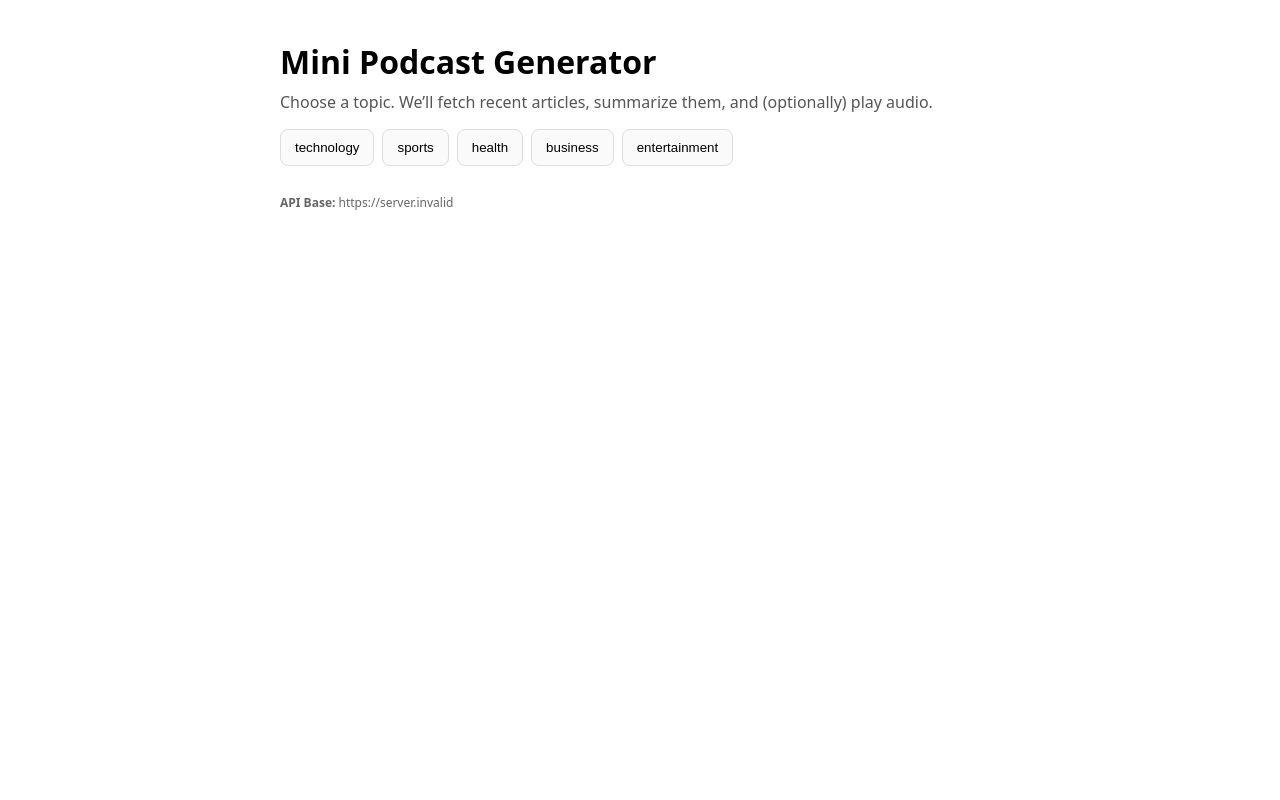
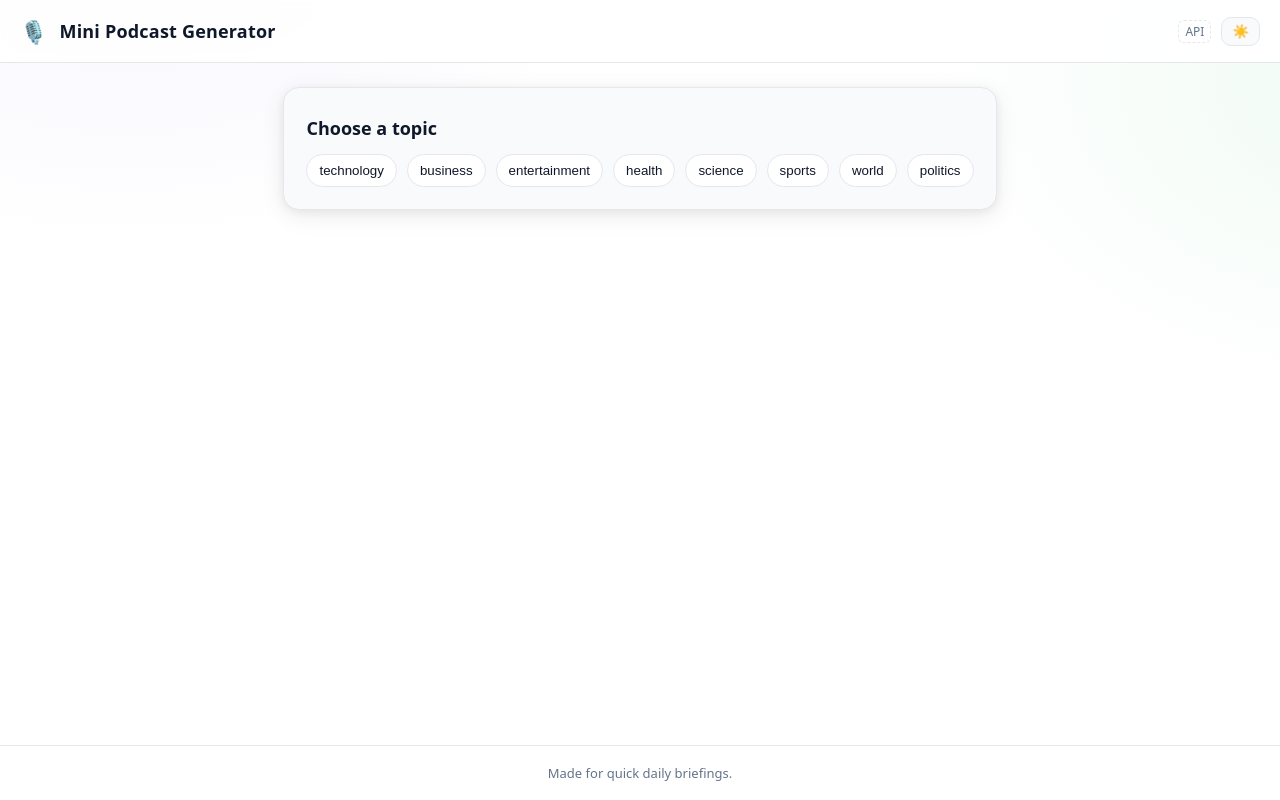
Before and after one commit to letch-source/news-podcast-app-frontend, a React (Create React App) app: page / in a window 1280 px wide. Built offline with nearby package versions, Linux system fonts and the light colour scheme; no server answers.

Commit message:
Polished UI: layout, dark mode, spinner, a11y

```diff
--- a/src/App.css
+++ b/src/App.css
@@ -1,38 +1,159 @@
-.App {
-  text-align: center;
+:root {
+  --bg: #ffffff;
+  --bg-elev: #f8fafc;
+  --text: #0f172a;
+  --muted: #64748b;
+  --border: #e5e7eb;
+  --accent: #2563eb;
+  --accent-2: #1d4ed8;
+  --error-bg: #fee2e2;
+  --error-text: #991b1b;
+  --shadow: 0 6px 24px rgba(0,0,0,0.08), 0 2px 8px rgba(0,0,0,0.06);
 }
 
-.App-logo {
-  height: 40vmin;
-  pointer-events: none;
+:root[data-theme="dark"] {
+  --bg: #0b1020;
+  --bg-elev: #121a30;
+  --text: #e5e7eb;
+  --muted: #94a3b8;
+  --border: #26304a;
+  --accent: #60a5fa;
+  --accent-2: #3b82f6;
+  --error-bg: #3a0d0d;
+  --error-text: #fecaca;
+  --shadow: 0 8px 28px rgba(0,0,0,0.45), 0 2px 10px rgba(0,0,0,0.35);
 }
 
-@media (prefers-reduced-motion: no-preference) {
-  .App-logo {
-    animation: App-logo-spin infinite 20s linear;
-  }
+* { box-sizing: border-box; }
+html, body, #root { height: 100%; }
+body {
+  margin: 0;
+  font-family: system-ui, -apple-system, Segoe UI, Roboto, Arial, sans-serif;
+  color: var(--text);
+  background: radial-gradient(1200px 800px at 10% -10%, rgba(99,102,241,0.07), transparent 40%),
+              radial-gradient(1200px 800px at 110% 10%, rgba(34,197,94,0.07), transparent 40%),
+              var(--bg);
 }
 
-.App-header {
-  background-color: #282c34;
-  min-height: 100vh;
-  display: flex;
-  flex-direction: column;
-  align-items: center;
-  justify-content: center;
-  font-size: calc(10px + 2vmin);
-  color: white;
+.app { display: grid; grid-template-rows: auto 1fr auto; min-height: 100%; }
+
+.app__header {
+  position: sticky; top: 0; z-index: 10;
+  display: flex; align-items: center; justify-content: space-between;
+  padding: 16px 20px; border-bottom: 1px solid var(--border);
+  backdrop-filter: blur(6px);
+  background: color-mix(in oklab, var(--bg) 85%, transparent);
 }
 
-.App-link {
-  color: #61dafb;
+.brand { display: flex; align-items: center; gap: 12px; }
+.brand__logo { font-size: 22px; }
+.brand__title { font-size: 18px; margin: 0; letter-spacing: 0.2px; }
+
+.header__right { display: flex; align-items: center; gap: 10px; }
+.toggle {
+  border: 1px solid var(--border);
+  background: var(--bg-elev);
+  border-radius: 10px;
+  padding: 6px 10px; cursor: pointer;
+}
+.api-hint {
+  font-size: 12px; color: var(--muted);
+  border: 1px dashed var(--border);
+  padding: 2px 6px; border-radius: 6px;
 }
 
-@keyframes App-logo-spin {
-  from {
-    transform: rotate(0deg);
-  }
-  to {
-    transform: rotate(360deg);
-  }
+.container { max-width: 920px; margin: 24px auto; padding: 0 16px; }
+
+.card {
+  background: var(--bg-elev);
+  border: 1px solid var(--border);
+  border-radius: 16px;
+  box-shadow: var(--shadow);
+  padding: 22px;
+  animation: fadeIn 220ms ease-out;
 }
+.card__title { margin: 6px 0 14px; font-size: 18px; }
+
+.chips { display: flex; flex-wrap: wrap; gap: 10px; }
+.chip {
+  border: 1px solid var(--border);
+  background: var(--bg);
+  color: var(--text);
+  padding: 8px 12px;
+  border-radius: 999px;
+  cursor: pointer;
+  transition: transform 80ms ease, background 160ms ease;
+}
+.chip:hover { transform: translateY(-1px); }
+.chip:focus { outline: 2px solid var(--accent); outline-offset: 2px; }
+.chip--active { border-color: var(--accent-2); }
+.chip__spinner {
+  width: 12px; height: 12px; margin-left: 8px; vertical-align: middle;
+  border-radius: 50%;
+  border: 2px solid color-mix(in oklab, var(--accent) 40%, transparent);
+  border-top-color: var(--accent);
+  animation: spin 0.8s linear infinite;
+}
+
+.loading {
+  margin-top: 14px;
+  display: inline-flex; align-items: center; gap: 10px;
+  color: var(--muted);
+  font-size: 14px;
+}
+.spinner {
+  width: 16px; height: 16px;
+  border: 2px solid color-mix(in oklab, var(--accent) 40%, transparent);
+  border-top-color: var(--accent);
+  border-radius: 50%;
+  animation: spin 0.8s linear infinite;
+}
+
+.alert {
+  margin-top: 12px;
+  padding: 10px 12px;
+  border-radius: 10px;
+  font-size: 14px;
+}
+.alert--error {
+  background: var(--error-bg);
+  color: var(--error-text);
+  border: 1px solid color-mix(in oklab, var(--error-text) 30%, transparent);
+}
+
+.summary { margin-top: 18px; }
+.summary__header {
+  display: flex; align-items: center; justify-content: space-between;
+  gap: 10px; margin-bottom: 10px;
+}
+.summary__actions { display: flex; gap: 8px; }
+.btn {
+  background: var(--accent);
+  color: white;
+  border: 0; border-radius: 10px;
+  padding: 8px 12px; cursor: pointer;
+}
+.btn:hover { background: var(--accent-2); }
+.btn:focus { outline: 2px solid var(--accent-2); outline-offset: 2px; }
+.btn--ghost {
+  background: transparent; color: var(--text);
+  border: 1px solid var(--border);
+}
+
+.summary__text { line-height: 1.65; margin: 0; }
+
+.audio {
+  margin-top: 12px;
+  background: var(--bg);
+  border: 1px solid var(--border);
+  border-radius: 12px;
+  padding: 10px;
+}
+
+.footer {
+  padding: 18px 20px; border-top: 1px solid var(--border);
+  font-size: 13px; color: var(--muted); text-align: center;
+}
+
+@keyframes spin { to { transform: rotate(360deg); } }
+@keyframes fadeIn { from { opacity: 0; transform: translateY(6px); } to { opacity: 1; transform: translateY(0); } }
--- a/src/App.js
+++ b/src/App.js
@@ -1,21 +1,43 @@
-import React, { useState } from "react";
+import React, { useMemo, useState, useEffect } from "react";
+import "./App.css";
 
-// Use env var in production, fall back to localhost for local dev
+const DEFAULT_TOPICS = [
+  "technology",
+  "business",
+  "entertainment",
+  "health",
+  "science",
+  "sports",
+  "world",
+  "politics",
+];
+
 const API_BASE = process.env.REACT_APP_API_URL || "http://localhost:4000";
 
-const TOPICS = ["technology", "sports", "health", "business", "entertainment"];
+export default function App() {
+  const prefersDark = useMemo(
+    () => window.matchMedia && window.matchMedia("(prefers-color-scheme: dark)").matches,
+    []
+  );
 
-export default function App() {
+  const [dark, setDark] = useState(prefersDark);
+  const [topics] = useState(DEFAULT_TOPICS);
+  const [activeTopic, setActiveTopic] = useState("");
   const [summary, setSummary] = useState("");
   const [audioUrl, setAudioUrl] = useState("");
   const [loading, setLoading] = useState(false);
   const [errorMsg, setErrorMsg] = useState("");
 
-  const fetchSummary = async (topic) => {
+  useEffect(() => {
+    document.documentElement.setAttribute("data-theme", dark ? "dark" : "light");
+  }, [dark]);
+
+  async function fetchSummary(topic) {
     setLoading(true);
     setErrorMsg("");
     setSummary("");
     setAudioUrl("");
+    setActiveTopic(topic);
 
     try {
       const res = await fetch(`${API_BASE}/api/generate`, {
@@ -26,94 +48,115 @@ export default function App() {
 
       if (!res.ok) {
         const err = await res.json().catch(() => ({}));
-        throw new Error(err.error || `Request failed with ${res.status}`);
+        throw new Error(err.error || `Server error (${res.status})`);
       }
 
       const data = await res.json();
       setSummary(data.summary || "No summary returned.");
       if (data.audioUrl) setAudioUrl(data.audioUrl);
     } catch (e) {
-      setErrorMsg(e.message || "Error fetching summary.");
+      setErrorMsg(e.message || "Something went wrong.");
     } finally {
       setLoading(false);
     }
-  };
+  }
 
-  const speakSummary = () => {
+  function speakSummary() {
     if (!summary) return;
     if (!window.speechSynthesis) {
-      alert("Text-to-Speech not supported in this browser.");
+      setErrorMsg("Text-to-Speech not supported in this browser.");
       return;
     }
     const utterance = new SpeechSynthesisUtterance(summary);
     window.speechSynthesis.cancel();
     window.speechSynthesis.speak(utterance);
-  };
+  }
 
   return (
-    <div style={{ fontFamily: "system-ui, Arial, sans-serif", maxWidth: 720, margin: "40px auto", padding: "0 16px" }}>
-      <h1 style={{ marginBottom: 8 }}>Mini Podcast Generator</h1>
-      <p style={{ marginTop: 0, color: "#555" }}>
-        Choose a topic. We’ll fetch recent articles, summarize them, and (optionally) play audio.
-      </p>
+    <div className="app">
+      <header className="app__header">
+        <div className="brand">
+          <span className="brand__logo">🎙️</span>
+          <h1 className="brand__title">Mini Podcast Generator</h1>
+        </div>
 
-      <div style={{ display: "flex", flexWrap: "wrap", gap: 8, margin: "16px 0 24px" }}>
-        {TOPICS.map((t) => (
+        <div className="header__right">
+          <span className="api-hint" title={`API: ${API_BASE}`}>API</span>
+          <button
+            className="toggle"
+            aria-label={dark ? "Switch to light mode" : "Switch to dark mode"}
+            onClick={() => setDark((d) => !d)}
+          >
+            {dark ? "🌙" : "☀️"}
+          </button>
+        </div>
+      </header>
+
+      <main className="container">
+        <section className="card">
+          <h2 className="card__title">Choose a topic</h2>
+          <div className="chips">
+            {topics.map((t) => {
+              const isActive = activeTopic === t && loading;
+              return (
                 <button
                   key={t}
+                  className={`chip ${activeTopic === t ? "chip--active" : ""}`}
                   onClick={() => fetchSummary(t)}
-            disabled={loading}
-            style={{
-              padding: "10px 14px",
-              borderRadius: 8,
-              border: "1px solid #ddd",
-              cursor: "pointer",
-              background: "#fafafa",
-            }}
+                  disabled={loading && isActive}
                 >
                   {t}
+                  {isActive && <span className="chip__spinner" aria-hidden="true" />}
                 </button>
-        ))}
+              );
+            })}
           </div>
 
-      {loading && <p>Loading…</p>}
-      {errorMsg && <p style={{ color: "crimson" }}>Error: {errorMsg}</p>}
-
-      {summary && (
-        <div style={{ marginTop: 16 }}>
-          <h3 style={{ marginBottom: 8 }}>Summary</h3>
-          <p style={{ lineHeight: 1.6 }}>{summary}</p>
-
-          <div style={{ display: "flex", gap: 8, marginTop: 12 }}>
-            <button
-              onClick={speakSummary}
-              style={{
-                padding: "8px 12px",
-                borderRadius: 8,
-                border: "1px solid #ddd",
-                cursor: "pointer",
-                background: "#f3f3f3",
-              }}
-            >
-              🔊 Speak (Browser TTS)
-            </button>
-          </div>
+          {loading && (
+            <div className="loading" role="status" aria-live="polite">
+              <div className="spinner" aria-hidden="true" />
+              Fetching & summarizing latest {activeTopic} news…
             </div>
           )}
 
+          {errorMsg && (
+            <div className="alert alert--error" role="alert" aria-live="assertive">
+              <strong>Error:</strong> {errorMsg}
+            </div>
+          )}
+
+          {!!summary && !loading && (
+            <div className="summary">
+              <div className="summary__header">
+                <h3>Summary</h3>
+                <div className="summary__actions">
+                  <button className="btn" onClick={speakSummary}>🔊 Speak</button>
                   {audioUrl && (
-        <div style={{ marginTop: 20 }}>
-          <h4 style={{ marginBottom: 8 }}>Audio</h4>
-          <audio controls style={{ width: "100%" }}>
+                    <a className="btn btn--ghost" href={audioUrl} download>
+                      ⤓ Download
+                    </a>
+                  )}
+                </div>
+              </div>
+
+              <p className="summary__text">{summary}</p>
+
+              {audioUrl && (
+                <div className="audio">
+                  <audio controls preload="none">
                     <source src={audioUrl} type="audio/mpeg" />
                     Your browser does not support the audio element.
                   </audio>
                 </div>
               )}
+            </div>
+          )}
+        </section>
+      </main>
 
-      <div style={{ marginTop: 28, fontSize: 12, color: "#666" }}>
-        <strong>API Base:</strong> {API_BASE}
-      </div>
+      <footer className="footer">
+        <span>Made for quick daily briefings.</span>
+      </footer>
     </div>
   );
 }
```
Lines whose indentation alone changed are shown as unchanged.
